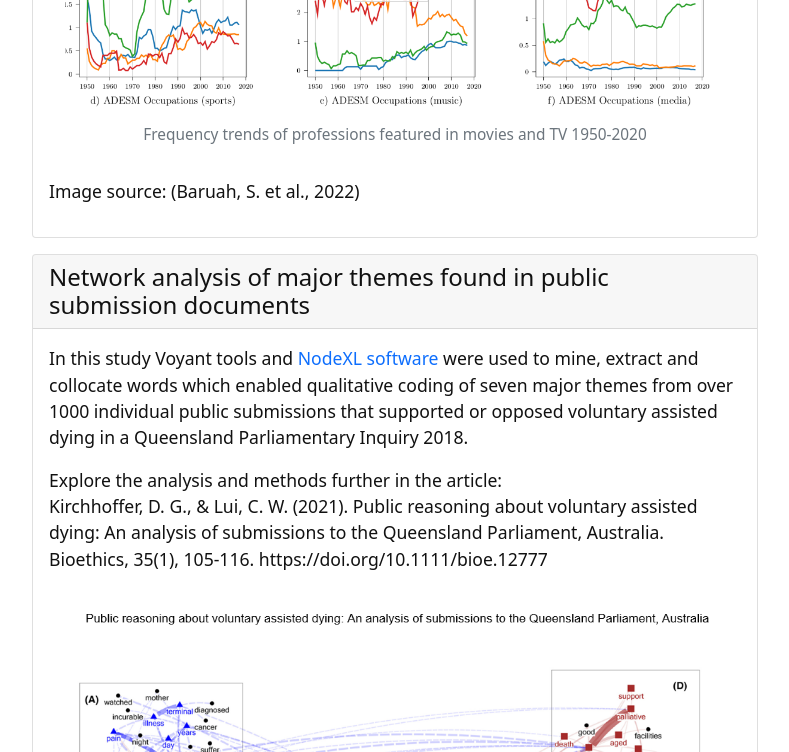
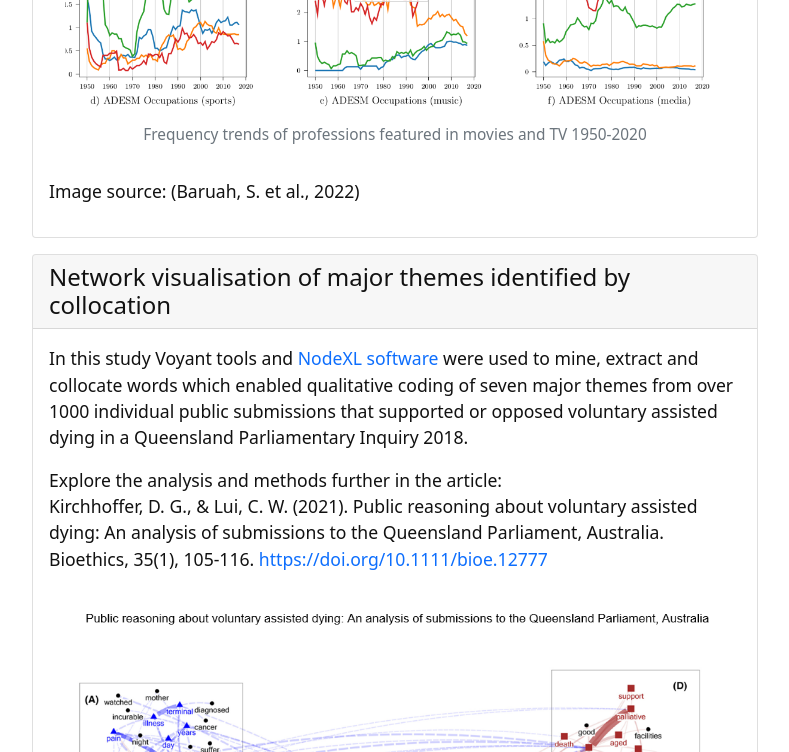
Before and after one commit to GULibrarySandbox/intro-text-mining-analysis-2022, a Jekyll site: the page built from content/8-visualising_data.md, in a window 1280 px wide and 900 px high, scrolled down 3005 px, cut to the strip 0-752 px from the top of the window. Shown: the whole strip, without its empty margins (245-1034 px from the left). Built offline with Jekyll 4.4.1, drawn with Linux system fonts in a browser that asks for light colours.

Commit message:
Update 8-visualising_data.md

```diff
--- a/content/8-visualising_data.md
+++ b/content/8-visualising_data.md
@@ -54,12 +54,12 @@ Image source: (Baruah, S. et al., 2022)
 In this study Voyant tools and [NodeXL software](https://www.smrfoundation.org/nodexl/) were used to mine, extract and collocate words which enabled qualitative coding of seven major themes from over 1000 individual public submissions that supported or opposed voluntary assisted dying in a Queensland Parliamentary Inquiry 2018.
 
 Explore the analysis and methods further in the article:
-Kirchhoffer, D. G., & Lui, C. W. (2021). Public reasoning about voluntary assisted dying: An analysis of submissions to the Queensland Parliament, Australia. Bioethics, 35(1), 105-116. https://doi.org/10.1111/bioe.12777
+Kirchhoffer, D. G., & Lui, C. W. (2021). Public reasoning about voluntary assisted dying: An analysis of submissions to the Queensland Parliament, Australia. Bioethics, 35(1), 105-116. [https://doi.org/10.1111/bioe.12777](https://doi.org/10.1111/bioe.12777)
 
 {% include figure.html img="BioethicsAssistedDyingTextAnalysisVis.PNG" alt="Public reasoning about voluntary assisted dying - network visualisation of major themes" caption="Public reasoning about voluntary assisted dying - network visualisation of major themes" width="100%" %}
 Image source: (Kirchhoffer & Lu, 2021)
 
-{% endcapture %} {% include card.html header="Network analysis of major themes found in public submission documents" text=text %}
+{% endcapture %} {% include card.html header="Network visualisation of major themes identified by collocation" text=text %}
 
 {% capture text %}
 {% endcapture %} {% include card.html header="Activity - ..." text=text %}
```
